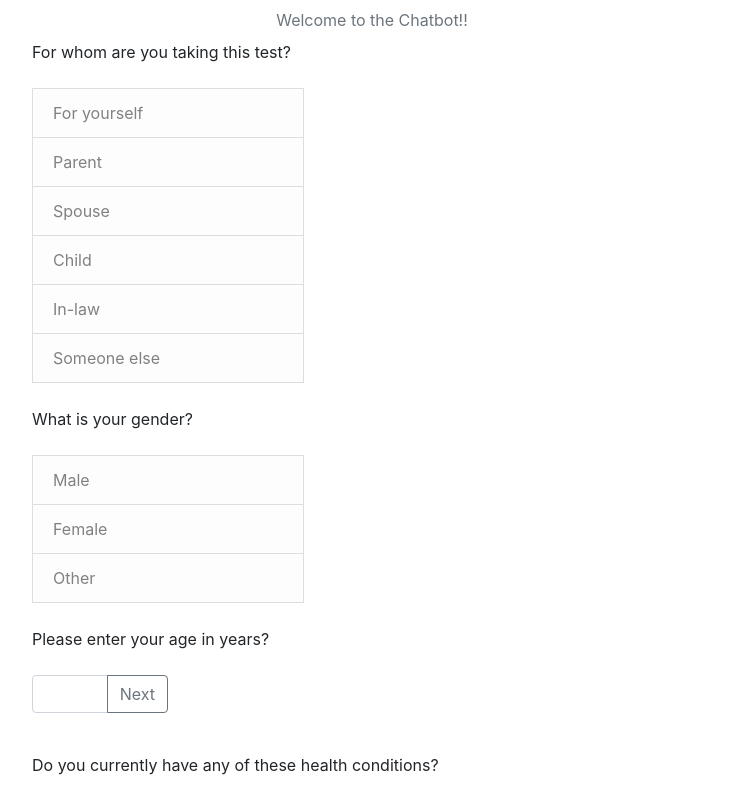
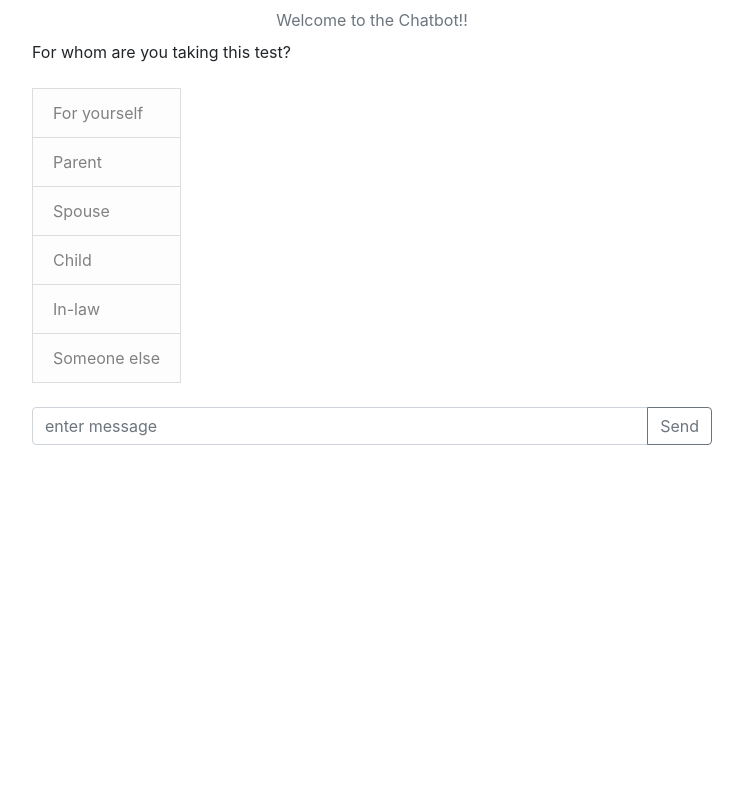
Before and after one commit to rohith2k/my-app, a React (Create React App) app: page / in a window 1280 px wide. Shown: the top 800 px of the page, without its empty margins (268-1011 px from the left). Built offline with nearby package versions, Linux system fonts and the light colour scheme.

Commit message:
changed Comp1

```diff
--- a/src/App.css
+++ b/src/App.css
@@ -25,6 +25,7 @@
   display:flex;
   justify-content: space-between;
   text-align: left;
+  width: max-content;
 }
 .chatArea{
   display: flex;
@@ -39,8 +40,8 @@
   width: 20%;
 }
 .buttonControl{
-  width: 40%;
+  width: max-content;
 }
 .questionControl{
-  width: 60%;
+  width: max-content;
 }
--- a/src/Comp1.js
+++ b/src/Comp1.js
@@ -1,4 +1,4 @@
-import React from 'react';
+import React, { useState } from 'react';
 import Form from 'react-bootstrap/Form';
 import Button from 'react-bootstrap/Button';
 import ListGroup from 'react-bootstrap/ListGroup';
@@ -7,14 +7,23 @@ import FormControl from 'react-bootstrap/FormControl';
 import {questions} from './Data';
 
 var msgs=questions.worflow_template;//messages to be displayed on the system side
-
-var output=msgs.map((msg)=>{
+//returning messages in the form of ListGroup
+const Comp1=()=>{
+  const [count,setCount] = useState(1); //displays 1st question initially
+  //setDisplay(display.push(ordered_output[0]));
+      return(
+        <>
+        <div className="sys_msgs">
+        <ListGroup >{
+        msgs.slice(0,count).map((msg,index)=>{
+          if(index<count)
+          {
             var heading = <div class="questionControl">{msg.question_text}</div>;
             var inner_output;
             if(msg.selection_type==="Single-Select")
             {
                 inner_output =msg.options.map((option)=>{
-      return (<button class="list-item-question list-group-item list-group-item-light list-group-item-action" style={{outline:"invert"}}>{option.name}</button>);
+                return (<button type="button" class="list-item-question list-group-item list-group-item-light list-group-item-action" onClick={() => setCount(count + 1)} style={{outline:"invert"}}>{option.name}</button>);
               });
               inner_output=<div className="buttonControl">{inner_output}</div>;
             }
@@ -27,7 +36,7 @@ var output=msgs.map((msg)=>{
                 aria-describedby="basic-addon2"
               />
               <InputGroup.Append>
-      <Button variant="outline-secondary">Next</Button>
+                <Button variant="outline-secondary" onClick={() => setCount(count + 1)}>Next</Button>
               </InputGroup.Append>
               </InputGroup>
               </div>);
@@ -43,21 +52,17 @@ var output=msgs.map((msg)=>{
                       />
                     </div>);
                 });
-    inner_output.push(<Button variant="outline-secondary">Next</Button>);
+              inner_output.push(<Button variant="outline-secondary" onClick={() => setCount(count + 1)}>Next</Button>);
               inner_output=<Form>{inner_output}</Form>;
             }
             else ;
+          }
           return ([heading,<br/>,inner_output,<br/>]);
         }
-
-);
-
-//returning messages in the form of ListGroup
-const Comp1=()=>{
-      return(
-        <div className="sys_msgs">
-        <ListGroup >{output}</ListGroup>
+        )}
+        </ListGroup>
         </div>
+        </>
       );
 
   }
```
Lines whose indentation alone changed are shown as unchanged.
